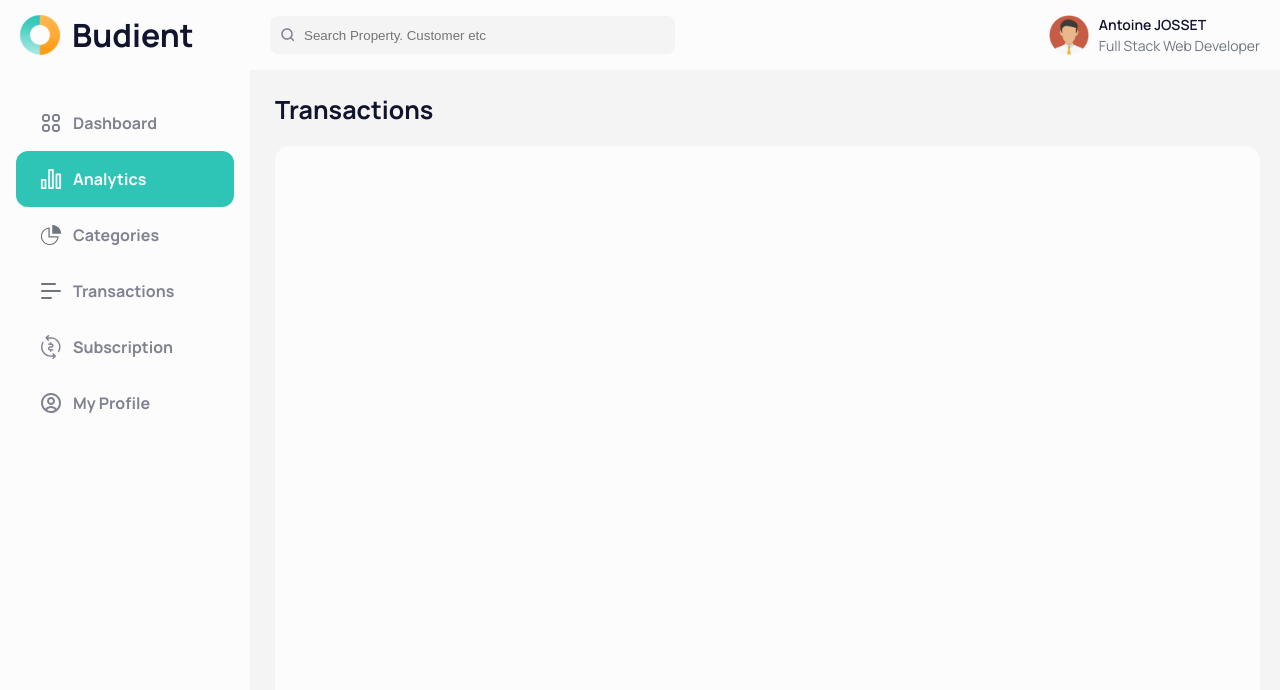
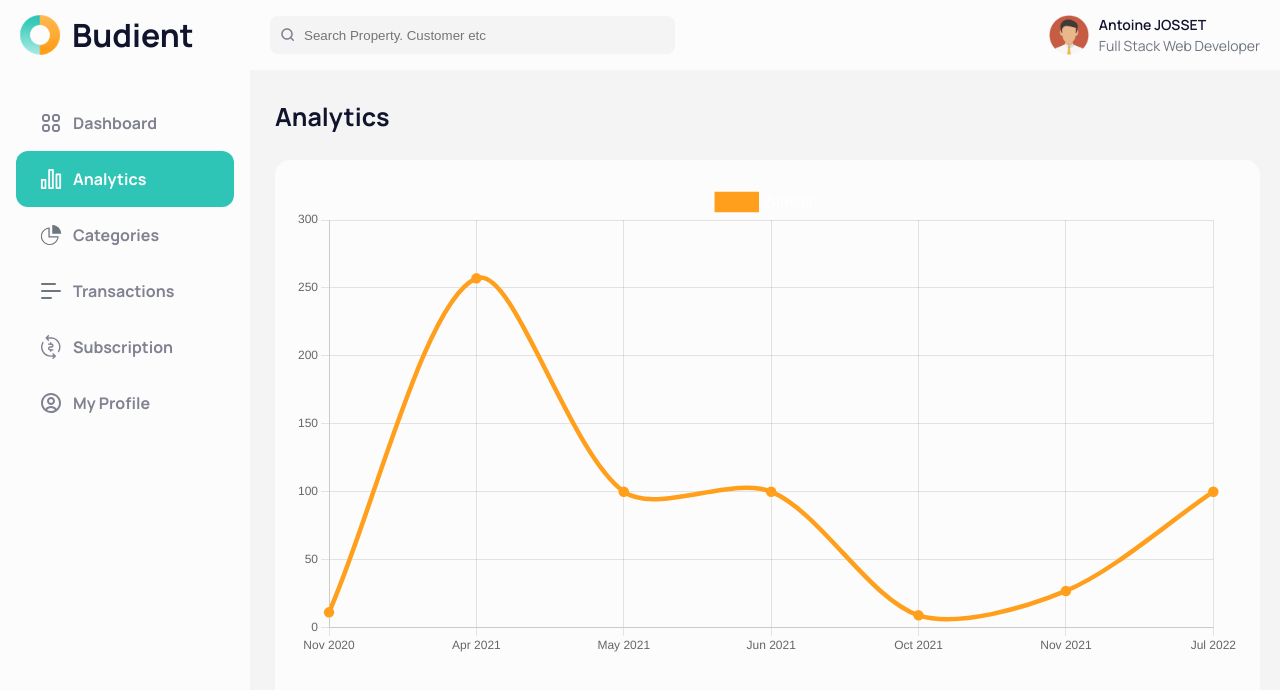
Before and after one commit to aBgAmeuR/Budient, a React (Vite) app in the folder Client/: page /analytics in a window 1280 px wide. Shown: the top 690 px of the page. Built offline with nearby package versions, Linux system fonts and the light colour scheme.

Commit message:
analytics chart v1

```diff
--- a/Client/package.json
+++ b/Client/package.json
@@ -12,7 +12,9 @@
     "@emotion/react": "^11.10.6",
     "@emotion/styled": "^11.10.6",
     "axios": "^1.3.4",
+    "chart.js": "^4.2.1",
     "react": "^18.2.0",
+    "react-chartjs-2": "^5.2.0",
     "react-dom": "^18.2.0",
     "react-router-dom": "^6.9.0"
   },
--- a/Client/src/pages/Analytics.tsx
+++ b/Client/src/pages/Analytics.tsx
@@ -1,11 +1,220 @@
+import {
+  Chart as ChartJS,
+  CategoryScale,
+  LinearScale,
+  PointElement,
+  LineElement,
+  Title,
+  Tooltip,
+  Legend,
+} from 'chart.js';
+import React, { useEffect, useRef } from 'react';
+import { Line } from 'react-chartjs-2';
+import { Transaction } from './Transactions';
+
+ChartJS.register(
+  CategoryScale,
+  LinearScale,
+  PointElement,
+  LineElement,
+  Title,
+  Tooltip,
+  Legend
+);
+
+type DataPerMonth = {
+  month: string;
+  amount: number;
+};
+
+const dataFetch: Transaction[] = [
+  {
+    id: '6410f2bc57514ac42a80f11e',
+    name: 'Apple',
+    date: new Date('2020-11-04'),
+    amount: 11.22,
+    category: 'Food',
+    desc: 'Desciption',
+  },
+  {
+    id: '6410f2bc57514ac42a80f11e3',
+    name: 'Amazon',
+    date: new Date('2021-04-07'),
+    amount: 100.03,
+    category: 'Shopping',
+    desc: 'Bought some food',
+  },
+  {
+    id: '6410f2bc57514ac42a80f116',
+    name: 'Nike',
+    date: new Date('2021-05-02'),
+    amount: 100.03,
+    category: 'Shopping',
+    desc: 'Bought some food',
+  },
+  {
+    id: '6410f2bc57514ac42a80f111',
+    name: 'Amazon',
+    date: new Date('2022-07-06'),
+    amount: 100.03,
+    category: 'Bills',
+    desc: 'Bought some food',
+  },
+  {
+    id: '6410f2bc57514ac42a80f11q',
+    name: 'Super U',
+    date: new Date('2021-06-08'),
+    amount: 100.03,
+    category: 'Shopping',
+    desc: 'Bought some food',
+  },
+  {
+    id: '6410f2bc57514ac42a80f11m',
+    name: 'Amazon',
+    date: new Date('2021-04-06'),
+    amount: 100.03,
+    category: 'Shopping',
+    desc: 'Bought some food',
+  },
+  {
+    id: '6410f2bc57514ac42a80f11l',
+    name: 'Super U',
+    date: new Date('2021-04-06'),
+    amount: 56.99,
+    category: 'Shopping',
+    desc: 'Bought some food',
+  },
+  {
+    id: '6410f2bc57514ac42a80f11j',
+    name: 'Carfour',
+    date: new Date('2021-10-01'),
+    amount: 9.0,
+    category: 'Food',
+    desc: 'Desciption',
+  },
+  {
+    id: '6410f2bc57514ac42a80f11z',
+    name: 'Train',
+    date: new Date('2021-11-04'),
+    amount: 9.0,
+    category: 'Shopping',
+    desc: 'Desciption',
+  },
+  {
+    id: '6410f2bc57514ac42a80f11g',
+    name: 'Carfour',
+    date: new Date('2021-11-21'),
+    amount: 9.0,
+    category: 'Food',
+    desc: 'Desciption',
+  },
+  {
+    id: '6410f2bc57514ac42a80f11f',
+    name: 'Adidas',
+    date: new Date('2021-11-03'),
+    amount: 9.0,
+    category: 'Food',
+    desc: 'Desciption',
+  },
+];
+
+const DataPerMonth = (data: Transaction[]) => {
+  const dataPerMonth: DataPerMonth[] = [];
+
+  data.forEach((transaction) => {
+    const month = transaction.date.getMonth();
+    const year = transaction.date.getFullYear();
+    const date = new Date(year, month);
+
+    const dataPerMonthIndex = dataPerMonth.findIndex(
+      (data) => data.month === date.toDateString()
+    );
+
+    if (dataPerMonthIndex === -1) {
+      dataPerMonth.push({
+        month: date.toDateString(),
+        amount: transaction.amount,
+      });
+    } else {
+      dataPerMonth[dataPerMonthIndex].amount += transaction.amount;
+    }
+  });
+// sort dataPerMonth by date
+  dataPerMonth.sort((a, b) => {
+    const dateA = new Date(a.month);
+    const dateB = new Date(b.month);
+
+    return dateA.getTime() - dateB.getTime();
+  });
+
+  return dataPerMonth;
+
+};
+
+const dataPerMonth = DataPerMonth(dataFetch);
+
 export default function Analytics() {
   return (
-    <main id="Transactions">
+    <main id="Analytics">
       <div className="top">
-        <h2>Transactions</h2>
+        <h2>Analytics</h2>
       </div>
       <div className="content">
-
+        <div className="chart">
+          <Line
+            data={{
+              labels: dataPerMonth.map((data) => data.month.split(' ')[1] + ' ' + data.month.split(' ')[3]),
+              datasets: [
+                {
+                  label: 'Amount',
+                  data: dataPerMonth.map((data) => data.amount),
+                  fill: false,
+                  backgroundColor: '#ff9f1c',
+                  borderColor: '#ff9f1c',
+                  borderWidth: 4.5,
+                  tension: 0.3,
+                },
+              ],
+            }}
+            options={{
+              responsive: true,
+              scales: {
+                y: {
+                  beginAtZero: true,
+                },
+              },
+              plugins: {
+                legend: {
+                  display: true,
+                  position: 'top',
+                  labels: {
+                    color: '#fff',
+                    font: {
+                      family: 'Poppins',
+                      size: 16,
+                    },
+                  },
+                },
+                tooltip: {
+                  displayColors: false,
+                  backgroundColor: '#fff',
+                  titleColor: '#000',
+                  bodyColor: '#000',
+                  borderColor: '#000',
+                  borderWidth: 1,
+                  callbacks: {
+                    label: (context) => {
+                      return context.formattedValue + '€';
+                    },
+                  },
+                },
+              },
+              animation: {
+                duration: 300,
+              },
+            }}
+          />
+        </div>
       </div>
     </main>
   )
--- a/Client/src/styles/pages/Analytics.scss
+++ b/Client/src/styles/pages/Analytics.scss
@@ -0,0 +1,24 @@
+#Analytics {
+  padding: 23px 20px 38px 25px;
+
+  .top {
+    display: flex;
+    align-items: center;
+    justify-content: space-between;
+    height: 48px;
+    h2 {
+      font-weight: 700;
+      font-size: 25px;
+      line-height: 34px;
+    }
+  }
+  .content {
+    margin-top: 19px;
+    border-radius: 15px;
+    background-color: var(--secondary-bg);
+    height: calc(100% - 19px - 48px);
+    width: auto;
+    padding: 24px 20px;
+    position: relative;
+  }
+}
```
Also changed, not shown: 1 other file (tests, documents, lock files or other folders).
